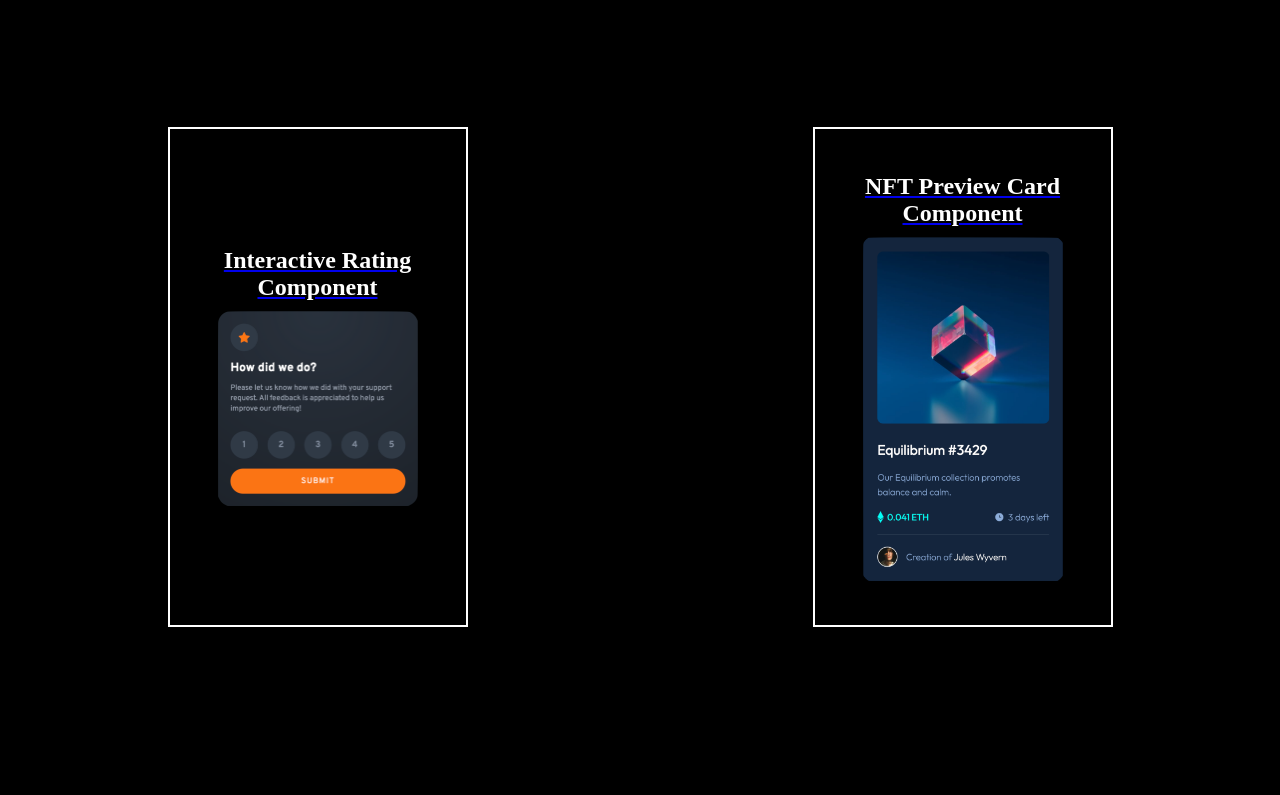
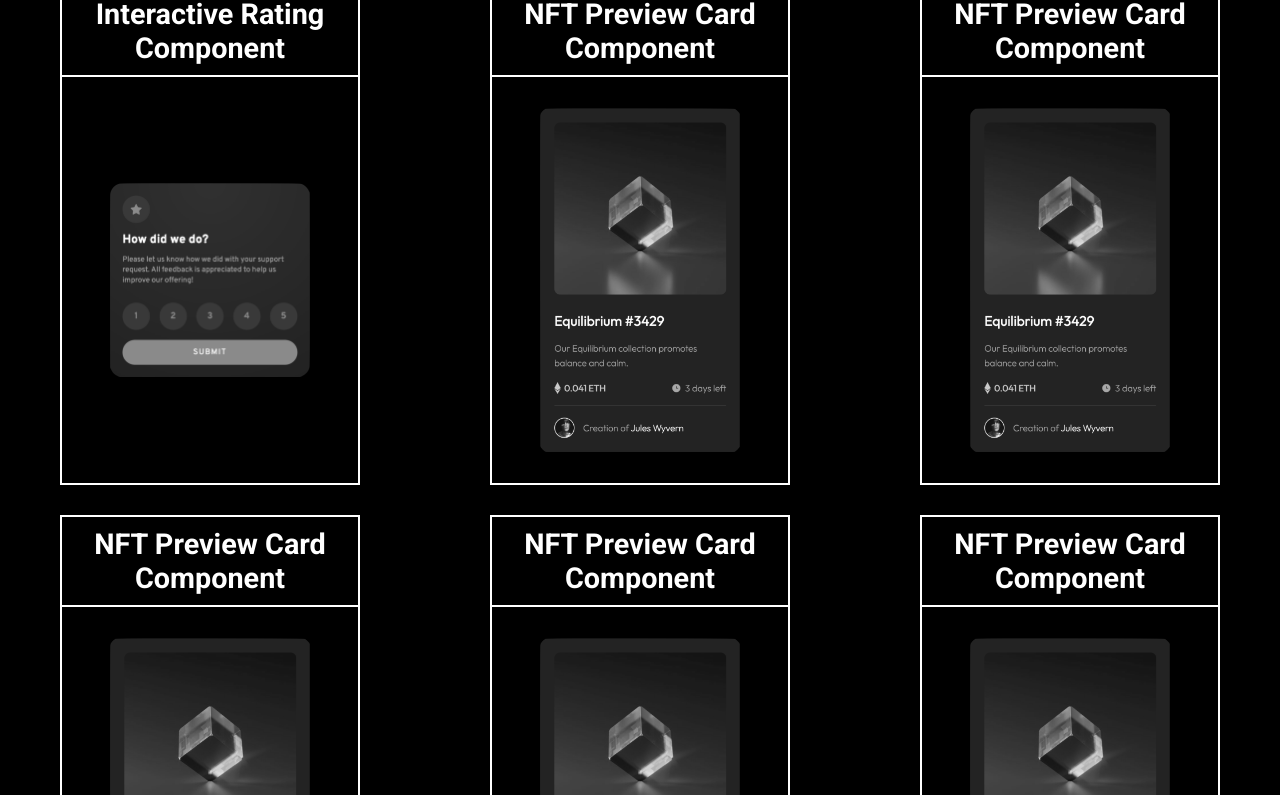
Before and after one commit to alexandrumot/frontend-mentor, a plain HTML site: page index.html in a window 1280 px wide. Shown: the part 110-905 px from the top of the page. Before the commit the page ends 800 px from the top, so only its background shows below. Drawn offline with Linux system fonts and the light colour scheme.

Commit message:
Added some styles to home page

```diff
--- a/index.html
+++ b/index.html
@@ -4,21 +4,72 @@
     <meta charset="utf-8">
     <meta http-equiv="X-UA-Compatible" content="IE=edge">
     <title>Alex's Frontend Mentor Projects</title>
-    <meta name="description" content="">
+    <meta name="description" content="Alex's Frontend Mentor projects.">
     <meta name="viewport" content="width=device-width, initial-scale=1">
+    <link href="https://fonts.googleapis.com/css2?family=Roboto:wght@100;300;400;700&display=swap" rel="stylesheet">
     <link rel="stylesheet" href="./styles/styles.css">
   </head>
   <body>
-    <div class="container">
-      <h1>Frontend Mentor Challenges</h1>
+    <h1>Frontend Mentor Challenges</h1>
+
+    <div class="cards-container">
+
       <a href="./interactive-rating-component/index.html" class="card">
         <h2>Interactive Rating Component</h2>
-        <img src="./thumbnails/rating-thumbnail.png" alt="Rating thumbnail">
+        <div class="divider"></div>
+        <div class="img-container">
+          <img src="./thumbnails/rating-thumbnail.png" alt="Rating thumbnail">
+        </div>
       </a>
+
       <a href="./nft-preview-card-component/index.html" class="card">
         <h2>NFT Preview Card Component</h2>
-        <img src="./thumbnails/nft-thumbnail.png" alt="NFT thumbnail">
+        <div class="divider"></div>
+        <div class="img-container">
+          <img src="./thumbnails/nft-thumbnail.png" alt="NFT thumbnail">
+        </div>
       </a>
+
+      <a href="./nft-preview-card-component/index.html" class="card">
+        <h2>NFT Preview Card Component</h2>
+        <div class="divider"></div>
+        <div class="img-container">
+          <img src="./thumbnails/nft-thumbnail.png" alt="NFT thumbnail">
+        </div>
+      </a>
+
+      <a href="./nft-preview-card-component/index.html" class="card">
+        <h2>NFT Preview Card Component</h2>
+        <div class="divider"></div>
+        <div class="img-container">
+          <img src="./thumbnails/nft-thumbnail.png" alt="NFT thumbnail">
+        </div>
+      </a>
+
+      <a href="./nft-preview-card-component/index.html" class="card">
+        <h2>NFT Preview Card Component</h2>
+        <div class="divider"></div>
+        <div class="img-container">
+          <img src="./thumbnails/nft-thumbnail.png" alt="NFT thumbnail">
+        </div>
+      </a>
+
+      <a href="./nft-preview-card-component/index.html" class="card">
+        <h2>NFT Preview Card Component</h2>
+        <div class="divider"></div>
+        <div class="img-container">
+          <img src="./thumbnails/nft-thumbnail.png" alt="NFT thumbnail">
+        </div>
+      </a>
+
+      <a href="./nft-preview-card-component/index.html" class="card">
+        <h2>NFT Preview Card Component</h2>
+        <div class="divider"></div>
+        <div class="img-container">
+          <img src="./thumbnails/nft-thumbnail.png" alt="NFT thumbnail">
+        </div>
+      </a>
+
     </div>
 
 
--- a/styles/styles.scss
+++ b/styles/styles.scss
@@ -6,11 +6,14 @@ $background: rgb(0, 0, 0);
 }
 
 body {
+  font-family: 'Roboto', sans-serif;
+  font-weight: lighter;
+  font-size: larger;
   background-color: black;
-  height: 100vh;
   display: flex;
   flex-direction: column;
   justify-content: center;
+  margin: 0;
 }
 
 h1 {
@@ -18,9 +21,10 @@ h1 {
   width: 100;
   color: white;
   text-align: center;
+  margin: 20px 0 20px 0;
 }
 
-.container {
+.cards-container {
   height: 100%;
   display: flex;
   align-items: center;
@@ -29,24 +33,86 @@ h1 {
   justify-content: space-around;
 }
 
-img {
-  width: 200px;
-  height: auto;
-}
+
 
 .card {
   width: 300px;
   height: 500px;
-  padding: 10px;
   border: 2px solid white;
   display: flex;
+  flex: 0 1 auto;
+  justify-content: center;
   flex-direction: column;
-  justify-content: center;
-  align-items: center;
-  gap: 10px;
+  margin: 10px;
+  transition: 0.2s;
   h2 {
-    text-decoration: none;
-    color: white;
-    text-align: center;
+    flex: 0 1 auto;
+    margin: 10px 0 10px 0;
+  }
+  .divider {
+    flex: 0 1 auto;
+    width: 100%;
+    height: 2px;
+    background-color: white;
+  }
+  .img-container {
+    flex: 1 1 auto;
+    display: flex;
+    justify-content: center;
+    align-items: center;
+  }
+  img {
+    width: 200px;
+    height: auto;
+    filter: grayscale(1);
+    transition: 0.8s;
   }
 }
+
+.small {
+
+}
+
+a {
+  text-decoration: none;
+  color: white;
+  text-align: center;
+}
+
+.card:hover {
+  box-shadow: -10px 10px white;
+  transform: translateY(-10px);
+  img {
+    filter: none;
+  }
+}
+
+// SCROLLBAR
+
+/* width */
+::-webkit-scrollbar {
+  width: 15px;
+}
+
+/* Track */
+::-webkit-scrollbar-track {
+  background: black;
+  box-shadow: inset 0 0 0 2px white;
+  // border-radius: 100px;
+  width: 10px;
+}
+
+/* Handle */
+::-webkit-scrollbar-thumb {
+  background-color: white;
+  // border-radius: 100px;
+  border: 2px solid transparent;
+  background-clip: content-box;
+}
+
+/* Handle on hover */
+::-webkit-scrollbar-thumb:hover {
+  border: 2px solid transparent;
+  background-clip: content-box;
+  background-color: rgb(159, 159, 159);
+}
```
Also changed, not shown: styles/styles.css, 1 other file.
